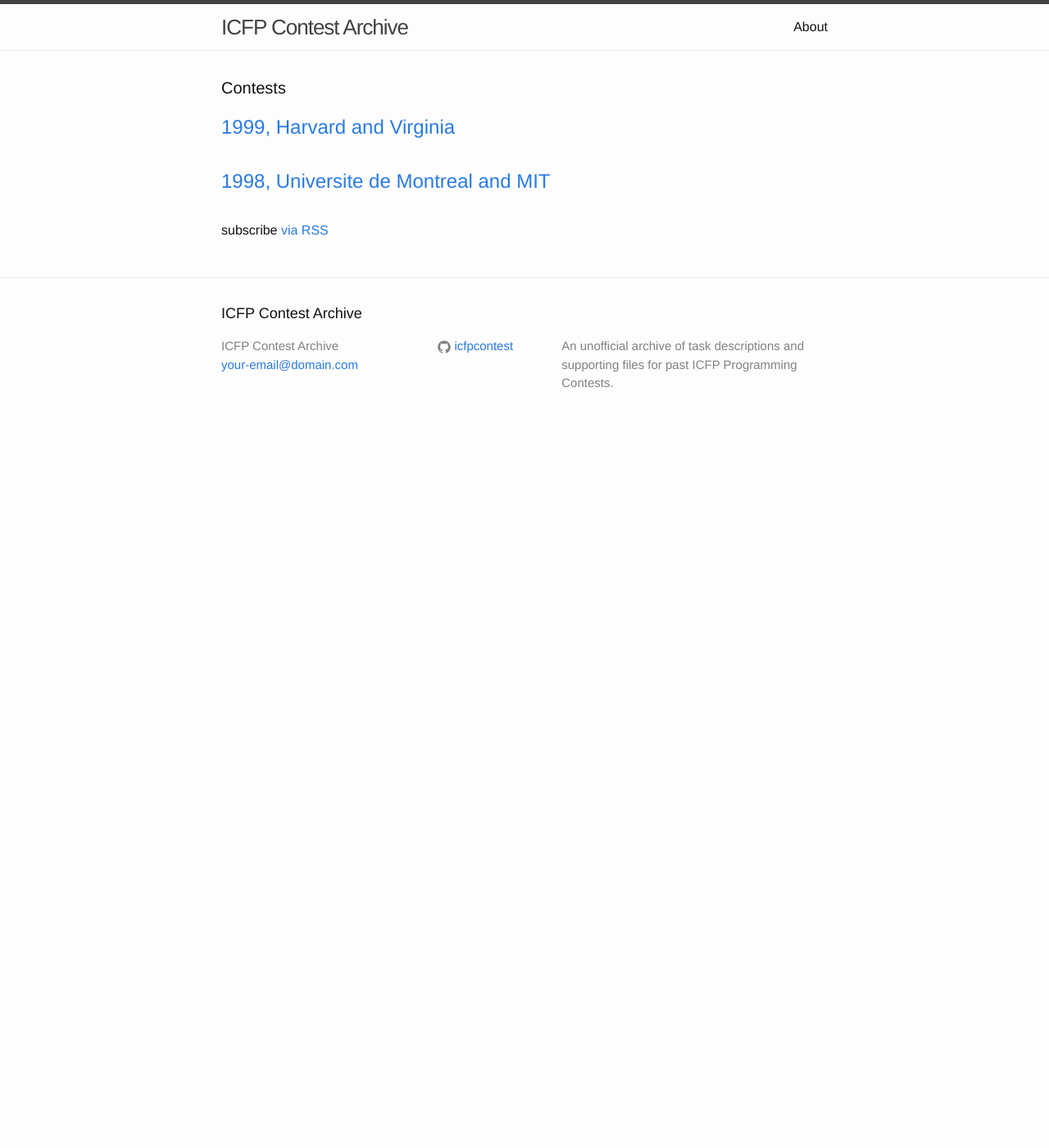
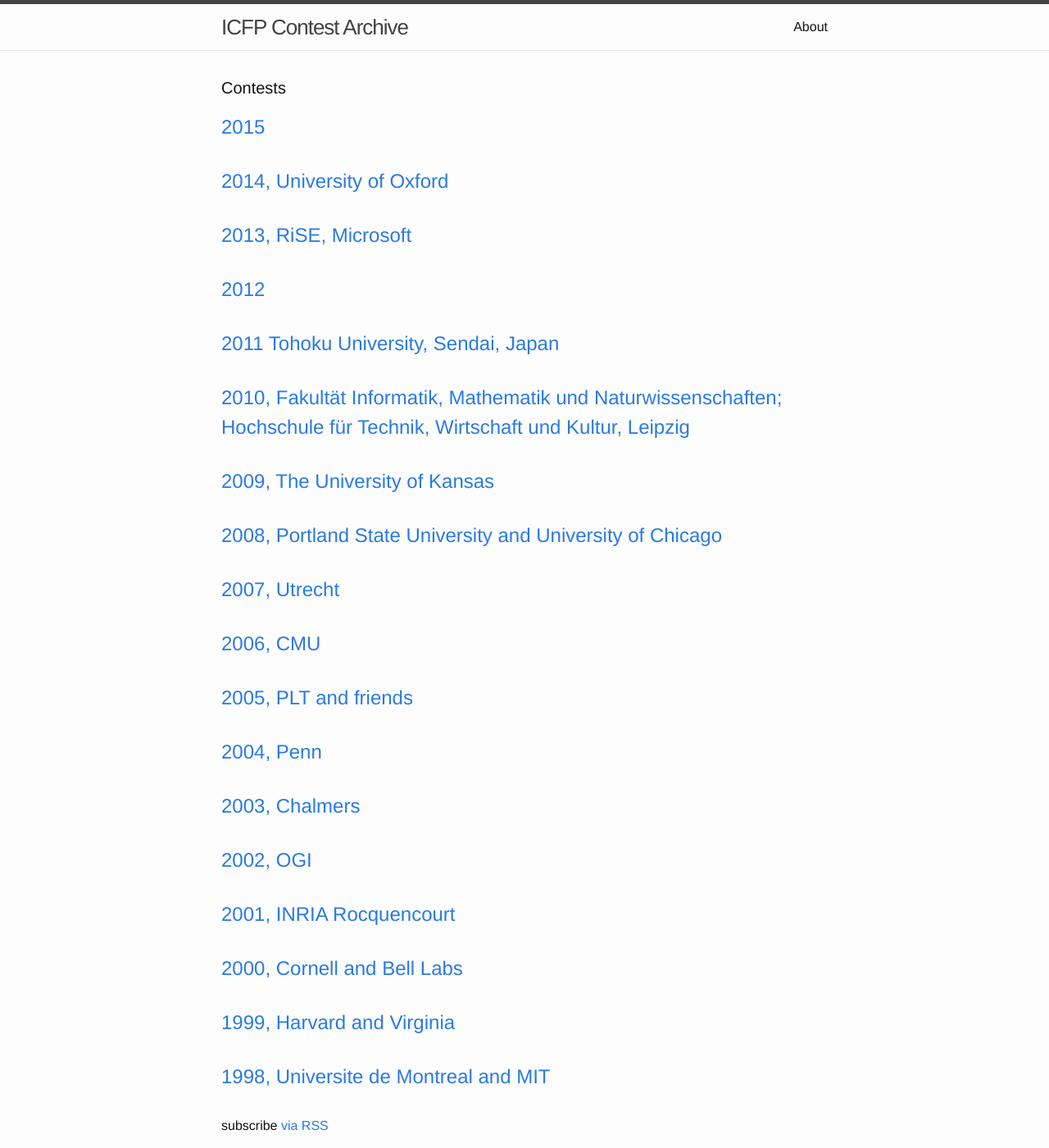
Before and after one commit to icfpcontest/icfpcontest.github.io, a Jekyll site: the page built from index.html, in a window 1280 px wide and 1400 px high. Shown: the whole window at 82% size. Built offline with Jekyll 4.4.1, drawn with Linux system fonts in a browser that asks for light colours.

Commit message:
fill out all contest pages with links to official homepages where available

```diff
--- a/_config.yml
+++ b/_config.yml
@@ -5,7 +5,7 @@
   An unofficial archive of task descriptions and supporting files for past
   ICFP Programming Contests.
 url: "http://icfpcontest.github.io"
-permalink: "/:categories/:title/"
+permalink: "/:categories/:year/:title.html"
 
 #twitter_username: jekyllrb
 github_username:  icfpcontest
--- /dev/null
+++ b/_posts/2000-01-01-index.md
@@ -0,0 +1,7 @@
+---
+layout: page
+title:  "2000, Cornell and Bell Labs"
+categories: contest
+---
+
+[Official Homepage](http://www.cs.cornell.edu/icfp/)
--- /dev/null
+++ b/_posts/2008-01-01-index.md
@@ -0,0 +1,8 @@
+---
+layout: page
+title:  "2008, Portland State University and University of Chicago"
+categories: contest
+---
+TBD
+
+[Official Homepage](http://web.cecs.pdx.edu/~sheard/2008IcfpContest/)
--- /dev/null
+++ b/_posts/2009-01-01-index.md
@@ -0,0 +1,8 @@
+---
+layout: page
+title:  "2009, The University of Kansas"
+categories: contest
+---
+TBD
+
+[Official Homepage](http://www.ittc.ku.edu/icfp-contest/)
--- /dev/null
+++ b/_posts/2010-01-01-index.md
@@ -0,0 +1,8 @@
+---
+layout: page
+title:  "2010, Fakultät Informatik, Mathematik und Naturwissenschaften; Hochschule für Technik, Wirtschaft und Kultur, Leipzig"
+categories: contest
+---
+TBD
+
+[Official Homepage](http://www2010.icfpcontest.org/)
--- /dev/null
+++ b/_posts/2011-01-01-index.md
@@ -0,0 +1,8 @@
+---
+layout: page
+title:  "2011 Tohoku University, Sendai, Japan"
+categories: contest
+---
+TBD
+
+[Official Homepage](http://icfpc2011.blogspot.jp/)
--- /dev/null
+++ b/_posts/2014-01-01-index.md
@@ -0,0 +1,8 @@
+---
+layout: page
+title:  "2014, University of Oxford"
+categories: contest
+---
+TBD
+
+[Official Homepage](https://icfpcontest2014.github.io/)
```
Also changed, not shown: _posts/1998-01-01-index.md (renamed from _posts/1998-01-01-1998.md, +0 -1 lines), _posts/1999-01-01-index.md (renamed from _posts/1999-01-01-1999.md, +0 -1 lines), _posts/2001-01-01-index.md (added, +7 -0 lines), _posts/2002-01-01-index.md (added, +10 -0 lines), _posts/2003-01-01-index.md (added, +10 -0 lines), _posts/2004-01-01-index.md (added, +8 -0 lines), _posts/2005-01-01-index.md (added, +8 -0 lines), _posts/2006-07-21-index.md (added, +8 -0 lines), _posts/2007-01-01-index.md (added, +8 -0 lines), _posts/2012-07-13-index.md (added, +8 -0 lines), _posts/2013-07-13-index.md (added, +8 -0 lines), _posts/2015-08-07-index.md (added, +8 -0 lines).
